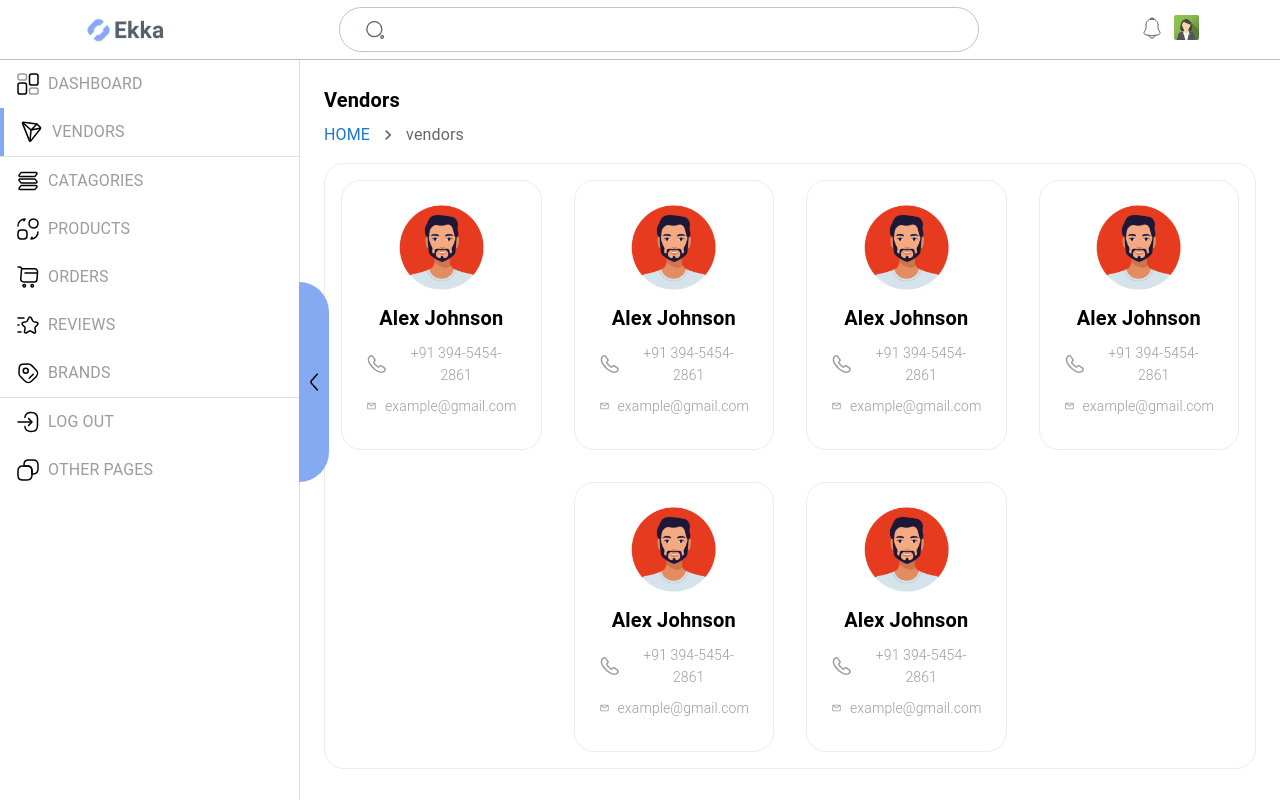
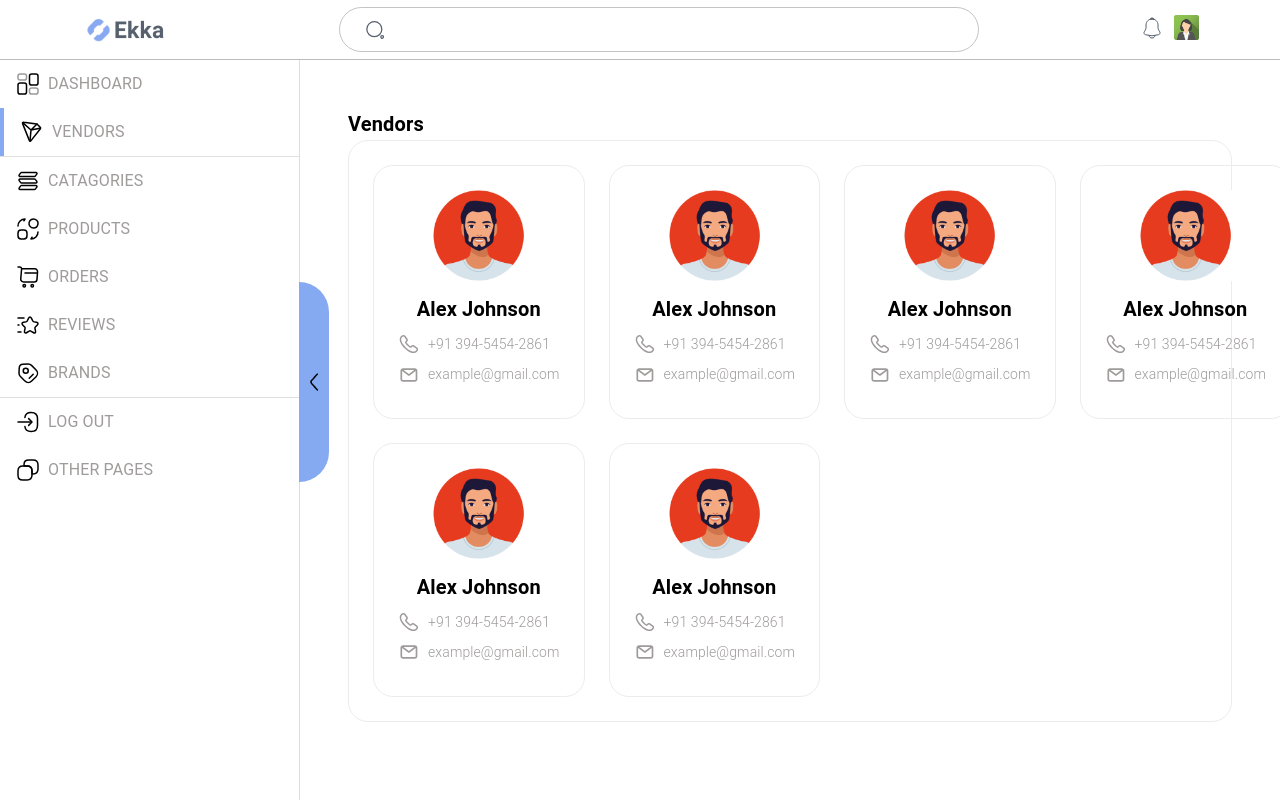
Before and after one commit to abidali671/e-store-dashboard, a React (Create React App) app: page /vendors in a window 1280 px wide. Built offline with nearby package versions, Linux system fonts and the light colour scheme.

Commit message:
fix vendors page layout

```diff
--- a/src/components/container/container.styles.ts
+++ b/src/components/container/container.styles.ts
@@ -16,4 +16,4 @@ export const pageWrapper = (isCollapsed: boolean) =>
 		overflowX: 'hidden',
 	} as SxProps);
 
-export const contentWrapper: SxProps<Theme> = { flex: 1,overflowX:'hidden' };
+export const contentWrapper: SxProps<Theme> = { flex: 1, overflowX: 'hidden', padding: 6 };
--- a/src/components/view/View.tsx
+++ b/src/components/view/View.tsx
@@ -24,9 +24,9 @@ const Item = styled(Paper)(({ theme }) => ({
 
 const View: React.FC = () => {
 	return (
-		<Box sx={{ flexGrow: 1, padding: 6, pt: 5, overflow: 'auto' }}>
+		<Box sx={{ flexGrow: 1, overflow: 'auto' }}>
 			<Grid container spacing={{ xs: 2, md: 2 }} columns={{ xs: 6, sm: 6, md: 12 }}>
-				{ViewDetails.map((item :ViewDetailsT, index) => {
+				{ViewDetails.map((item: ViewDetailsT, index) => {
 					return (
 						<Grid item xs={6} sm={3} md={3} key={index}>
 							<Item>
@@ -37,7 +37,7 @@ const View: React.FC = () => {
 									<Typography variant='caption'>{item.info}</Typography>
 								</Box>
 
-						{item?.icon && <item.icon />}
+								{item?.icon && <item.icon />}
 							</Item>
 						</Grid>
 					);
--- a/src/pages/vendors/boxLayout.tsx
+++ b/src/pages/vendors/boxLayout.tsx
@@ -2,7 +2,6 @@ import * as React from 'react';
 import { experimentalStyled as styled } from '@mui/material/styles';
 import Box from '@mui/material/Box';
 import Paper from '@mui/material/Paper';
-import Grid from '@mui/material/Grid';
 import Face from '@assests/face.png';
 import Typography from '@mui/material/Typography';
 import { Stack } from '@mui/material';
@@ -18,20 +17,25 @@ const Item = styled(Paper)(({ theme }) => ({
 
 export default function BoxLayout() {
 	return (
-		<Box sx={{ flexGrow: 1 }} my={2} mx='auto'>
-			<Grid
-            justifyContent='center'
-				sx={{ border: '1px solid #ECECEC', borderRadius: '20px' }}
-				container
-				spacing={{ xs: 2, md: 0 }}
-				columns={{ xs: 3, sm: 8, md: 12,lg:12}}
+		<Box
+			sx={{
+				display: 'grid',
+				border: '1px solid #ECECEC',
+				borderRadius: '20px',
+				gridTemplateColumns: {
+					lg: 'repeat(4, 1fr)',
+					md: 'repeat(3, 1fr)',
+					sm: 'repeat(2, 1fr)',
+					xs: '1fr',
+				},
+				gap: 3,
+				p: 3,
+			}}
 		>
 			{Array.from(Array(6)).map((_, index) => (
-					<Grid item xs={2} sm={4} md={3} lg={3} key={index}>
-						<Box m={2} textAlign='center' >
+				<Box key={index} textAlign='center'>
 					<Box
 						p={3}
-
 						sx={{ border: '1px solid #ECECEC', borderRadius: '20px', textAlign: 'center' }}
 					>
 						<Box component='img' sx={{ maxWidth: '100%', width: '70%' }} src={Face} />
@@ -55,9 +59,7 @@ export default function BoxLayout() {
 						</Box>
 					</Box>
 				</Box>
-					</Grid>
 			))}
-			</Grid>
 		</Box>
 	);
 }
--- a/src/pages/vendors/index.tsx
+++ b/src/pages/vendors/index.tsx
@@ -6,14 +6,11 @@ import BoxLayout from './boxLayout';
 const Vendors = () => {
 	return (
 		<Container>
-			<Box m={3}>
-				<Typography variant='h6' fontWeight='bold' gutterBottom>
-					Vendors
-				</Typography>
-				<Breadcrumbs />
-				<BoxLayout />
-			</Box>
-
+			<Typography variant='h6' fontWeight='bold'>
+				Vendors
+			</Typography>
+			{/* <Breadcrumbs /> */}
+			<BoxLayout />
 		</Container>
 	);
 };
```
Also changed, not shown: src/pages/vendors/breadcrumbs.tsx (+4 -4 lines). Lines whose indentation alone changed are shown as unchanged.
